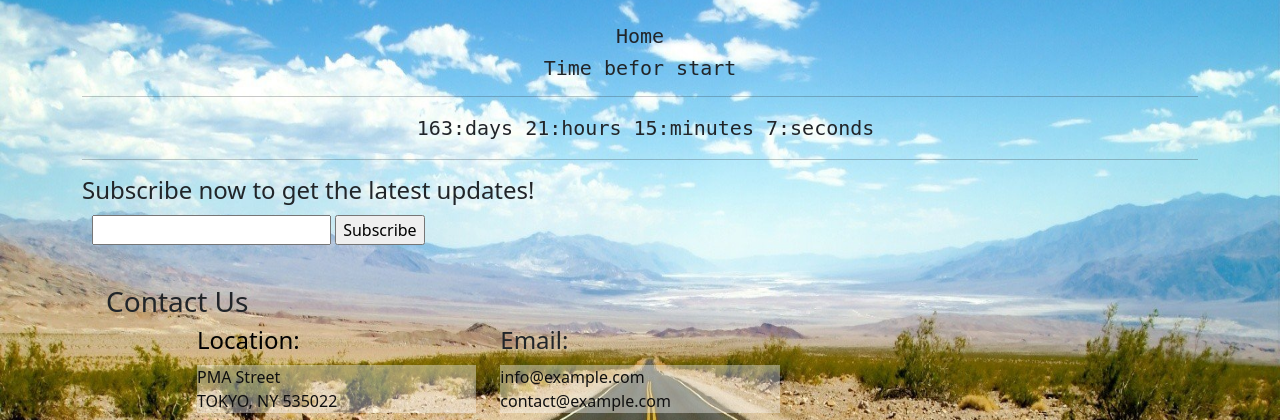
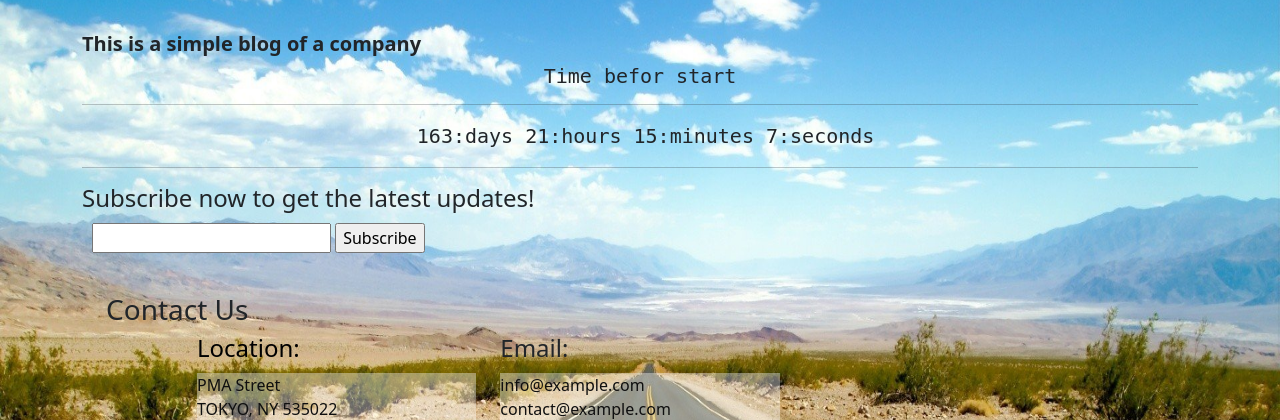
Before and after one commit to Sashamxz/flask_prog, a Flask app: page / in a window 1280 px wide. Shown: the part 68-488 px from the top of the page. Run offline with Flask 2, Linux system fonts and the light colour scheme; the visitor is signed in with stand-in values (Sample User, id 1); data comes from the database, SQL or seed files in the repository; data that the repository does not hold is empty; parts of the project's set-up code (start-up, migrations or seed data) failed here and were passed over; some libraries are stand-ins or nearby versions.

Commit message:
refactoring

```diff
--- a/app/main/views.py
+++ b/app/main/views.py
@@ -1,4 +1,3 @@
-
 from calendar import calendar
 from flask import render_template, request, redirect, url_for, flash, make_response, session, current_app
 from flask_login import login_required, login_user, current_user, logout_user
@@ -22,21 +21,21 @@ def subscribe():
             #     f.write(f'{sub_cl} \n ' )
             #     flash('You were successfully subscribe !')
 
-            if  Subscribe.query.filter(Subscribe.email == f'{sub_cl}').all():
+            #проверка на наличие подписки
+            if Subscribe.query.filter(Subscribe.email == f'{sub_cl}').all():
                 flash(" You are already subscribed ")
                 param = True
                 return render_template('block.html', param=param)
 
             try:
                 subscribe_m = Subscribe(email=sub_cl)
-                db.session.add(subscribe_m)
+                db.session.add(subscribe_m) #Запись в базу данних
                 db.session.commit()
                 param = True
                 flash('You were successfully subscribe !')
                 return render_template('block.html', param=param)
 
-
-            except:
+            except BaseException:
                 print('db error')
         else:
             flash(u'Something wrong! \
@@ -57,7 +56,7 @@ def create_post():
             post = Post(title=title, body=body)
             db.session.add(post)
             db.session.commit()
-        except:
+        except BaseException:
             print('error db.add 498e238e')
 
         return redirect(url_for('main.index'))
@@ -66,6 +65,7 @@ def create_post():
     return render_template('create_post.html', form=form)
 
 
+# Редактирование поста
 @main.route('/<slug>/edit/', methods=['POST', 'GET'])
 @login_required
 def edit_post(slug):
@@ -81,6 +81,7 @@ def edit_post(slug):
     return render_template('edit_post.html', post=post, form=form)
 
 
+# страница блога
 @main.route('/blog', methods=['GET', 'POST'])
 def index():
     q = request.args.get('q')
@@ -102,19 +103,20 @@ def index():
 
     return render_template('index.html', posts=posts, pages=pages)
 
-
+# главная страница
 @main.route('/')
 def home_view():
-    home = "everyone"
-    return render_template('block.html', home=home)
+    return render_template('block.html')
 
 
+# Посто по слагу
 @main.route('/<slug>/')
 def post_detail(slug):
     post = Post.query.filter(Post.slug == slug).first()
     return render_template('post_d.html', post=post)
 
 
+# Старница авторизации пользователей
 @main.route('/loging/', methods=['GET', 'POST'])
 def loging():
     return render_template('loging.html')
@@ -130,6 +132,7 @@ def user_profile(id):
     return "Profile page of user #{}".format(id)
 
 
+# страница не найдена 404
 @main.app_errorhandler(404)
 def page_not_found(e):
     return render_template('page_404.html'), 404
--- a/app/templates/block.html
+++ b/app/templates/block.html
@@ -1,6 +1,6 @@
 {% extends 'base.html' %}d
 {% block content_title %}
-    Home
+   <h5><b>This is a simple blog of a company</b></h1>
 {% endblock %}
 
 {% block content %}
@@ -16,13 +16,13 @@
 
 
 
-    h1, p1{
+    h2, p1{
       font-family: monospace;
       font-weight: lighter;
       text-align: center;
     }
 
-    h1 {
+    h2 {
 
       font-size: 20px;
       text-align: center;
@@ -54,7 +54,7 @@
 
     <div class="conteiner">
       <div class="center">
-          <h1>Time befor start</h1>
+          <h2>Time befor start</h1>
           <hr>
           <p1 id="timer"></p1>
 
```
Also changed, not shown: app/__init__.py (+20 -24 lines), app/models.py (+32 -34 lines), manage.py (+5 -7 lines).
